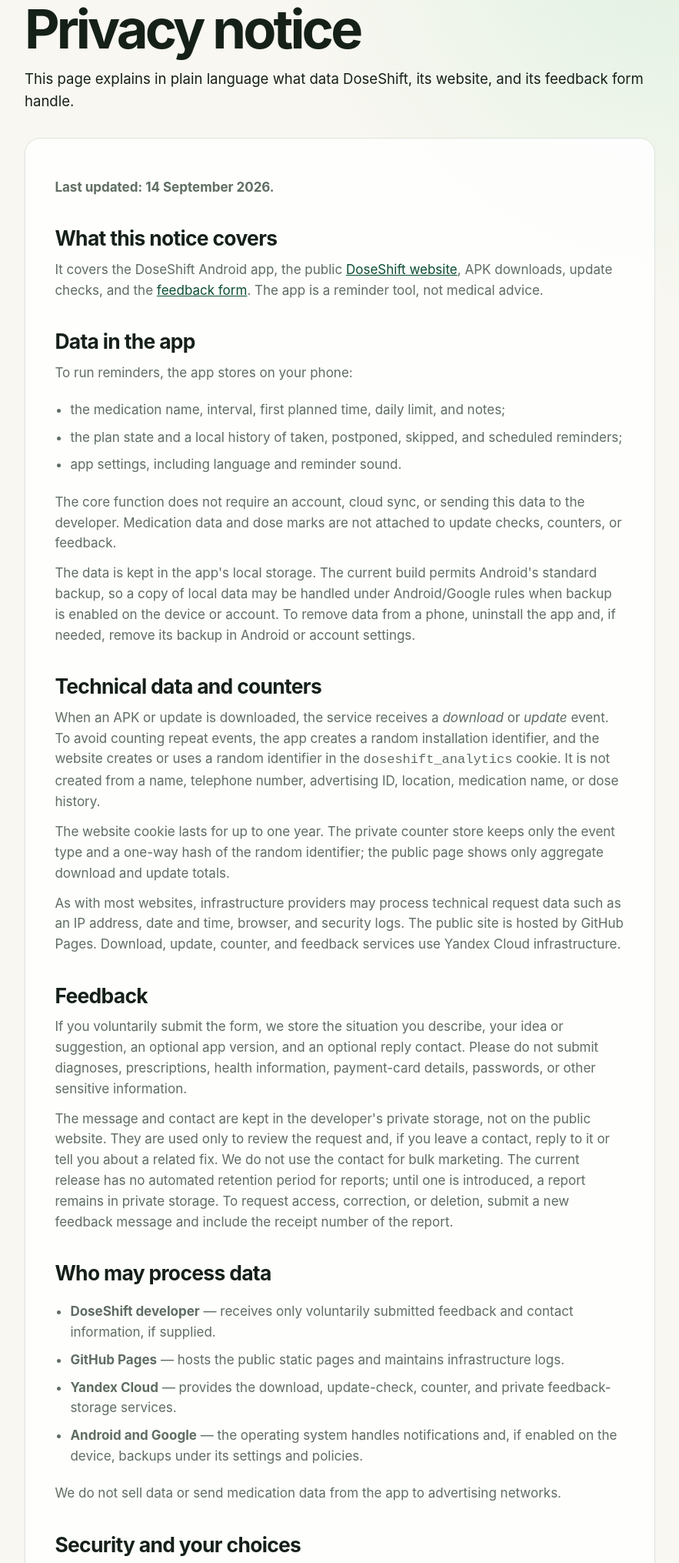
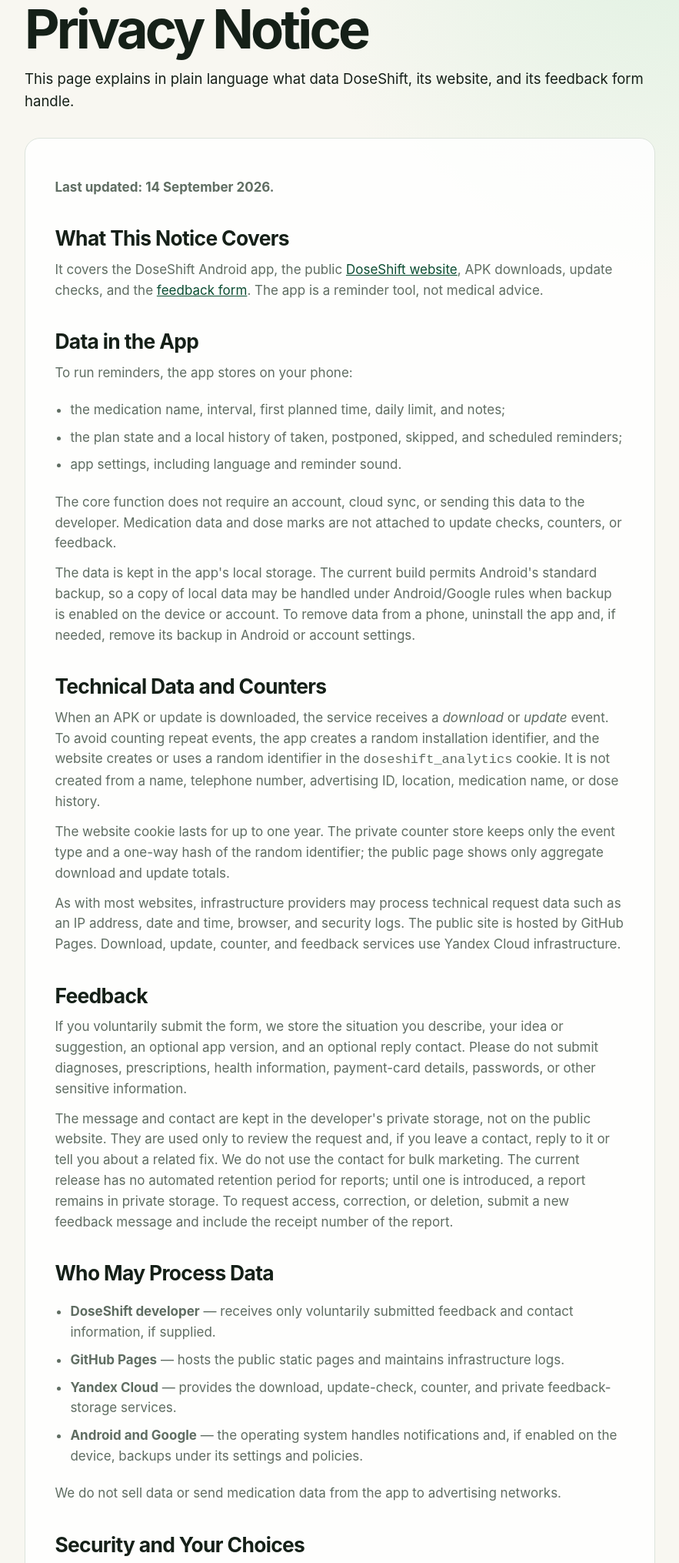
Before and after one commit to obkiselev/obkiselev.github.io, a plain HTML site: page en/privacy/index.html in a window 1280 px wide. Shown: the part 122-2152 px from the top of the page at 77% size, without its empty margins (198-1081 px from the left). Drawn offline with Linux system fonts and the light colour scheme.

Commit message:
Use consistent title case in English copy

```diff
--- a/en/privacy/index.html
+++ b/en/privacy/index.html
@@ -1,15 +1,15 @@
 <!doctype html>
 <html lang="en"><head><meta charset="utf-8"><meta name="viewport" content="width=device-width,initial-scale=1">
-<title>Privacy notice — DoseShift</title>
+<title>Privacy Notice — DoseShift</title>
 <meta name="description" content="How DoseShift handles app data, technical analytics, and feedback messages.">
 <link rel="canonical" href="https://obkiselev.github.io/en/privacy/"><link rel="alternate" hreflang="ru" href="https://obkiselev.github.io/privacy/"><link rel="alternate" hreflang="en" href="https://obkiselev.github.io/en/privacy/"><link rel="alternate" hreflang="x-default" href="https://obkiselev.github.io/privacy/">
 <style>:root{--ink:#152018;--muted:#5f6d62;--paper:#f8f7f1;--green:#126b46;--deep:#0b4d32;--line:#dce4dc;--notice:#fff6d9}*{box-sizing:border-box}body{margin:0;min-width:320px;color:var(--ink);background:radial-gradient(circle at 85% 0,#dff1e1 0,transparent 32rem),var(--paper);font:17px/1.58 Inter,ui-sans-serif,system-ui,-apple-system,"Segoe UI",sans-serif}main{width:min(100% - 2rem,820px);margin:auto;padding:2.5rem 0 4rem}h1{margin:.2rem 0 1rem;font-size:clamp(2.3rem,6vw,4.4rem);letter-spacing:-.055em;line-height:.98}h2{margin:2.35rem 0 .65rem;font-size:clamp(1.3rem,3vw,1.65rem);letter-spacing:-.025em;line-height:1.15}p,li{color:var(--muted)}p{margin:.75rem 0}a{color:var(--deep)}.top{display:flex;justify-content:space-between;gap:1rem;align-items:center;font-size:.95rem}.eyebrow{margin:2rem 0 .5rem;color:var(--green);font-size:.83rem;font-weight:750;letter-spacing:.1em;text-transform:uppercase}.lead{font-size:1.16rem;color:var(--ink)}.card{margin-top:2rem;padding:clamp(1.35rem,4vw,2.4rem);border:1px solid var(--line);border-radius:1.25rem;background:#ffffffd9}.notice{padding:1rem 1.1rem;border:1px solid #ead494;border-radius:.85rem;background:var(--notice)}.notice p{color:#5b4a1d}.facts{padding-left:1.25rem}.facts li{padding:.28rem 0}.foot{margin-top:2rem;text-align:center;font-size:.92rem}@media(max-width:560px){main{width:min(100% - 1.5rem,640px);padding-top:1.5rem}.top{align-items:flex-start;flex-direction:column-reverse}}</style></head>
-<body><main><nav class="top" aria-label="Navigation"><a href="../index.html">← App page</a><a href="../../privacy/index.html" lang="ru">Русский</a></nav><p class="eyebrow">DoseShift: Pill Reminder App</p><h1>Privacy notice</h1><p class="lead">This page explains in plain language what data DoseShift, its website, and its feedback form handle.</p>
+<body><main><nav class="top" aria-label="Navigation"><a href="../index.html">← App page</a><a href="../../privacy/index.html" lang="ru">Русский</a></nav><p class="eyebrow">DoseShift: Pill Reminder App</p><h1>Privacy Notice</h1><p class="lead">This page explains in plain language what data DoseShift, its website, and its feedback form handle.</p>
 <article class="card"><p><b>Last updated: 14 September 2026.</b></p>
-<h2>What this notice covers</h2><p>It covers the DoseShift Android app, the public <a href="../index.html">DoseShift website</a>, APK downloads, update checks, and the <a href="https://d5dehckvgir5l2bnaghl.fovt0b64.apigw.yandexcloud.net/feedback?lang=en">feedback form</a>. The app is a reminder tool, not medical advice.</p>
-<h2>Data in the app</h2><p>To run reminders, the app stores on your phone:</p><ul class="facts"><li>the medication name, interval, first planned time, daily limit, and notes;</li><li>the plan state and a local history of taken, postponed, skipped, and scheduled reminders;</li><li>app settings, including language and reminder sound.</li></ul><p>The core function does not require an account, cloud sync, or sending this data to the developer. Medication data and dose marks are not attached to update checks, counters, or feedback.</p><p>The data is kept in the app's local storage. The current build permits Android's standard backup, so a copy of local data may be handled under Android/Google rules when backup is enabled on the device or account. To remove data from a phone, uninstall the app and, if needed, remove its backup in Android or account settings.</p>
-<h2>Technical data and counters</h2><p>When an APK or update is downloaded, the service receives a <i>download</i> or <i>update</i> event. To avoid counting repeat events, the app creates a random installation identifier, and the website creates or uses a random identifier in the <code>doseshift_analytics</code> cookie. It is not created from a name, telephone number, advertising ID, location, medication name, or dose history.</p><p>The website cookie lasts for up to one year. The private counter store keeps only the event type and a one-way hash of the random identifier; the public page shows only aggregate download and update totals.</p><p>As with most websites, infrastructure providers may process technical request data such as an IP address, date and time, browser, and security logs. The public site is hosted by GitHub Pages. Download, update, counter, and feedback services use Yandex Cloud infrastructure.</p>
+<h2>What This Notice Covers</h2><p>It covers the DoseShift Android app, the public <a href="../index.html">DoseShift website</a>, APK downloads, update checks, and the <a href="https://d5dehckvgir5l2bnaghl.fovt0b64.apigw.yandexcloud.net/feedback?lang=en">feedback form</a>. The app is a reminder tool, not medical advice.</p>
+<h2>Data in the App</h2><p>To run reminders, the app stores on your phone:</p><ul class="facts"><li>the medication name, interval, first planned time, daily limit, and notes;</li><li>the plan state and a local history of taken, postponed, skipped, and scheduled reminders;</li><li>app settings, including language and reminder sound.</li></ul><p>The core function does not require an account, cloud sync, or sending this data to the developer. Medication data and dose marks are not attached to update checks, counters, or feedback.</p><p>The data is kept in the app's local storage. The current build permits Android's standard backup, so a copy of local data may be handled under Android/Google rules when backup is enabled on the device or account. To remove data from a phone, uninstall the app and, if needed, remove its backup in Android or account settings.</p>
+<h2>Technical Data and Counters</h2><p>When an APK or update is downloaded, the service receives a <i>download</i> or <i>update</i> event. To avoid counting repeat events, the app creates a random installation identifier, and the website creates or uses a random identifier in the <code>doseshift_analytics</code> cookie. It is not created from a name, telephone number, advertising ID, location, medication name, or dose history.</p><p>The website cookie lasts for up to one year. The private counter store keeps only the event type and a one-way hash of the random identifier; the public page shows only aggregate download and update totals.</p><p>As with most websites, infrastructure providers may process technical request data such as an IP address, date and time, browser, and security logs. The public site is hosted by GitHub Pages. Download, update, counter, and feedback services use Yandex Cloud infrastructure.</p>
 <h2>Feedback</h2><p>If you voluntarily submit the form, we store the situation you describe, your idea or suggestion, an optional app version, and an optional reply contact. Please do not submit diagnoses, prescriptions, health information, payment-card details, passwords, or other sensitive information.</p><p>The message and contact are kept in the developer's private storage, not on the public website. They are used only to review the request and, if you leave a contact, reply to it or tell you about a related fix. We do not use the contact for bulk marketing. The current release has no automated retention period for reports; until one is introduced, a report remains in private storage. To request access, correction, or deletion, submit a new feedback message and include the receipt number of the report.</p>
-<h2>Who may process data</h2><ul class="facts"><li><b>DoseShift developer</b> — receives only voluntarily submitted feedback and contact information, if supplied.</li><li><b>GitHub Pages</b> — hosts the public static pages and maintains infrastructure logs.</li><li><b>Yandex Cloud</b> — provides the download, update-check, counter, and private feedback-storage services.</li><li><b>Android and Google</b> — the operating system handles notifications and, if enabled on the device, backups under its settings and policies.</li></ul><p>We do not sell data or send medication data from the app to advertising networks.</p>
-<h2>Security and your choices</h2><p>Communication between the app, website, and service uses HTTPS. Access to feedback is restricted through private storage. No transmission or storage method is absolutely secure, so please do not submit sensitive information through the form.</p><p>You can choose not to use the feedback form, uninstall the app and remove local data, clear the website cookie in your browser, or block cookies in browser settings. For data questions, use the <a href="https://d5dehckvgir5l2bnaghl.fovt0b64.apigw.yandexcloud.net/feedback?lang=en">feedback form</a>.</p>
+<h2>Who May Process Data</h2><ul class="facts"><li><b>DoseShift developer</b> — receives only voluntarily submitted feedback and contact information, if supplied.</li><li><b>GitHub Pages</b> — hosts the public static pages and maintains infrastructure logs.</li><li><b>Yandex Cloud</b> — provides the download, update-check, counter, and private feedback-storage services.</li><li><b>Android and Google</b> — the operating system handles notifications and, if enabled on the device, backups under its settings and policies.</li></ul><p>We do not sell data or send medication data from the app to advertising networks.</p>
+<h2>Security and Your Choices</h2><p>Communication between the app, website, and service uses HTTPS. Access to feedback is restricted through private storage. No transmission or storage method is absolutely secure, so please do not submit sensitive information through the form.</p><p>You can choose not to use the feedback form, uninstall the app and remove local data, clear the website cookie in your browser, or block cookies in browser settings. For data questions, use the <a href="https://d5dehckvgir5l2bnaghl.fovt0b64.apigw.yandexcloud.net/feedback?lang=en">feedback form</a>.</p>
 <h2>Changes</h2><p>If data handling changes, we will update this page and its date at the top. Material changes will be reflected before they take effect where required by law.</p></article><p class="foot"><a href="../index.html">App page</a> · <a href="../../privacy/index.html" lang="ru">Политика на русском</a></p></main></body></html>
```
Also changed, not shown: en/faq/index.html (+1 -1 lines), en/guides/android-reminder-permissions/index.html (+1 -1 lines), en/guides/every-n-hours-after-taken/index.html (+1 -1 lines), en/index.html (+4 -4 lines).
